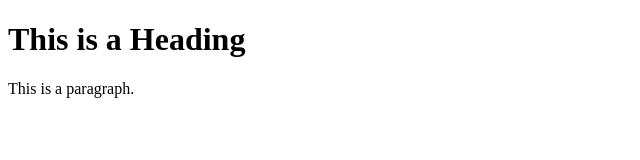
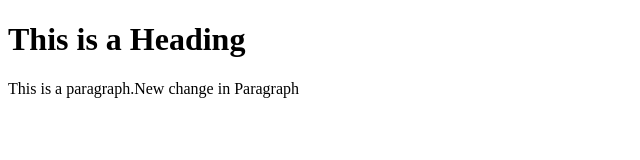
Before and after one commit to urmagesh/git-demo, a plain HTML site: page index.html in a window 1280 px wide. Shown: the whole page, without its empty margins (0-640 px from the left). Drawn offline with Linux system fonts and the light colour scheme.

Commit message:
More changes

```diff
--- a/index.html
+++ b/index.html
@@ -6,7 +6,7 @@
 <body>
 
 <h1>This is a Heading</h1>
-<p>This is a paragraph.</p>
+<p>This is a paragraph.New change in Paragraph</p>
 
 </body>
 </html>
```
Also changed, not shown: 1 other file.
